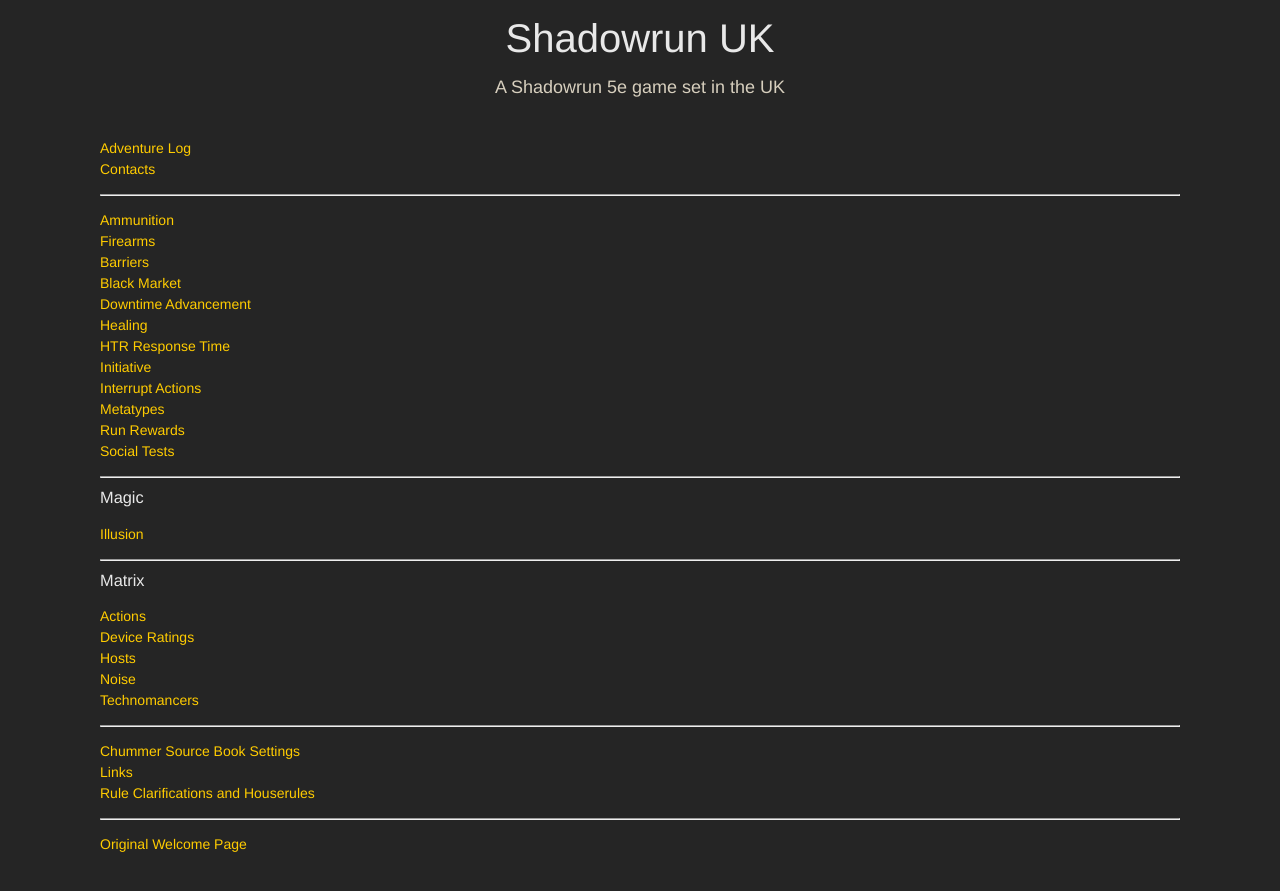
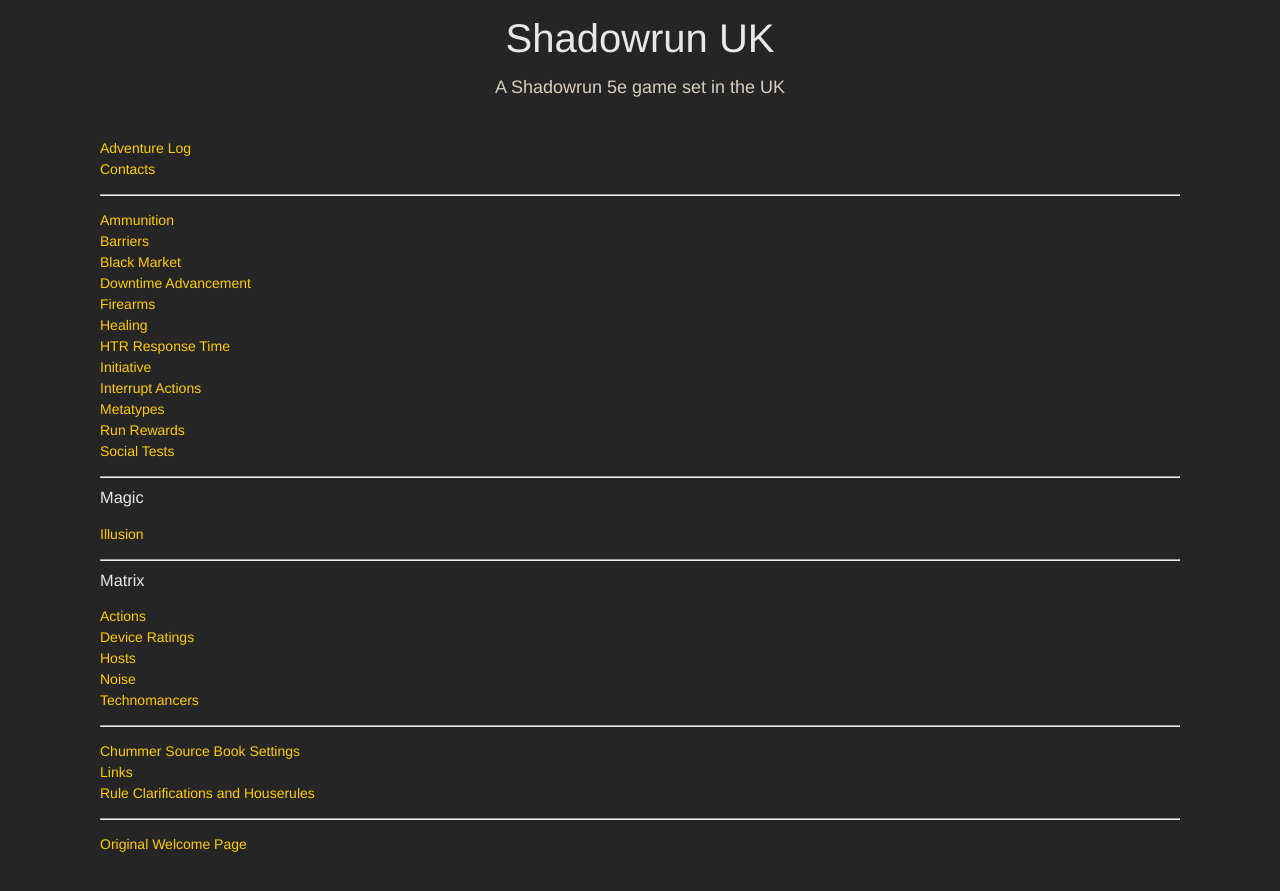
Before and after one commit to Anomandarist/Shadowrun-UK, a Jekyll site: the page built from index.md, in a window 1280 px wide. Shown: the top 891 px of the page. Built offline with Jekyll 4.4.1, drawn with Linux system fonts in a browser that asks for light colours; our own code applies the rules of GitHub Pages for plain Markdown files.

```diff
--- a/index.md
+++ b/index.md
@@ -4,10 +4,10 @@
 ---
 
 [Ammunition](Rules/Ammunition.md)
-[Firearms](Rules/Firearms.md)
 [Barriers](Rules/Barriers.md)
 [Black Market](Rules/BlackMarket.md)
 [Downtime Advancement](Rules/DowntimeAdvancement.md)
+[Firearms](Rules/Firearms.md)
 [Healing](Rules/Healing.md)
 [HTR Response Time](Rules/HTRResponseTime.md)
 [Initiative](Rules/Initiative.md)
```
